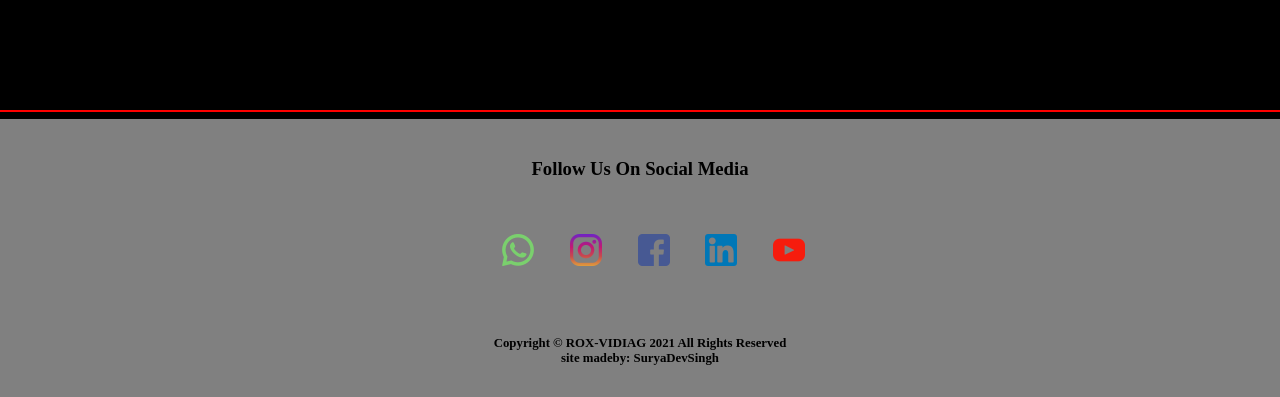
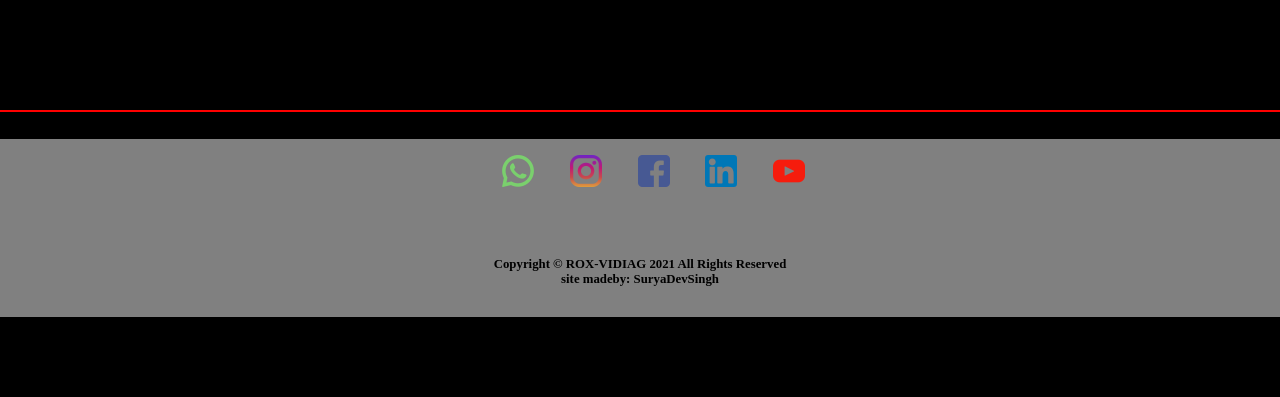
Before and after one commit to samsepiol10/SVIDIA, a plain HTML site: page index.html in a window 1280 px wide. Shown: the part 2532-2929 px from the top of the page. Drawn offline with Linux system fonts and the light colour scheme.

Commit message:
Update index.html

```diff
--- a/index.html
+++ b/index.html
@@ -79,7 +79,6 @@
         <img src="colorful nvidia.gif" alt="rog" id="rogrect">
         <hr id="h1" color="red">
         <div id="footer">
-        <h3 style="text-align: center; padding-top: 3%;">Follow Us On Social Media</h3>
         <!-- footer--------- -->
         <div class="myiconsdiv">
         <a href="https://whatsapp.com" target="_blank"><img src="whatsapp.png" alt="whatsapp" id="whatsapp" class="icons"></a>
```
